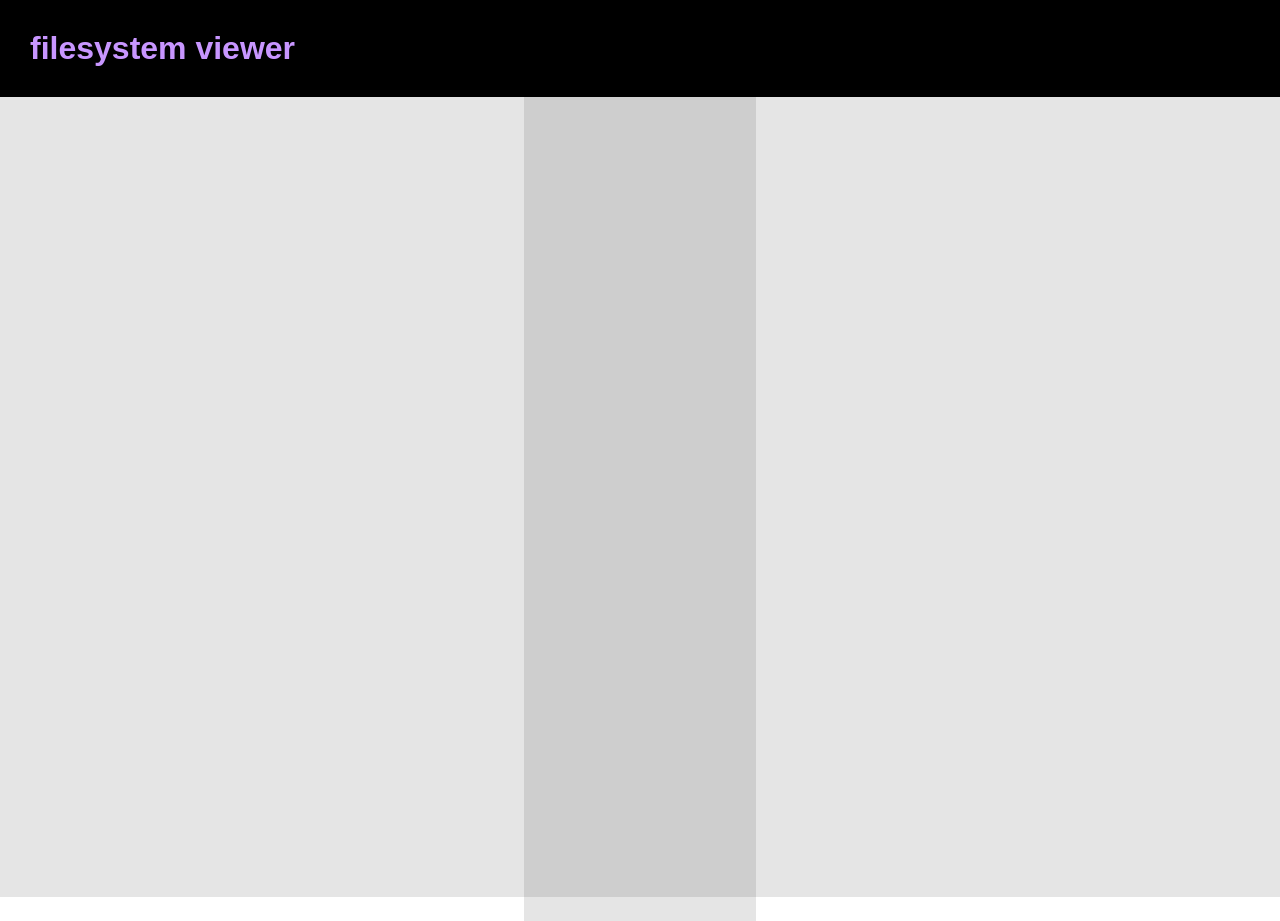
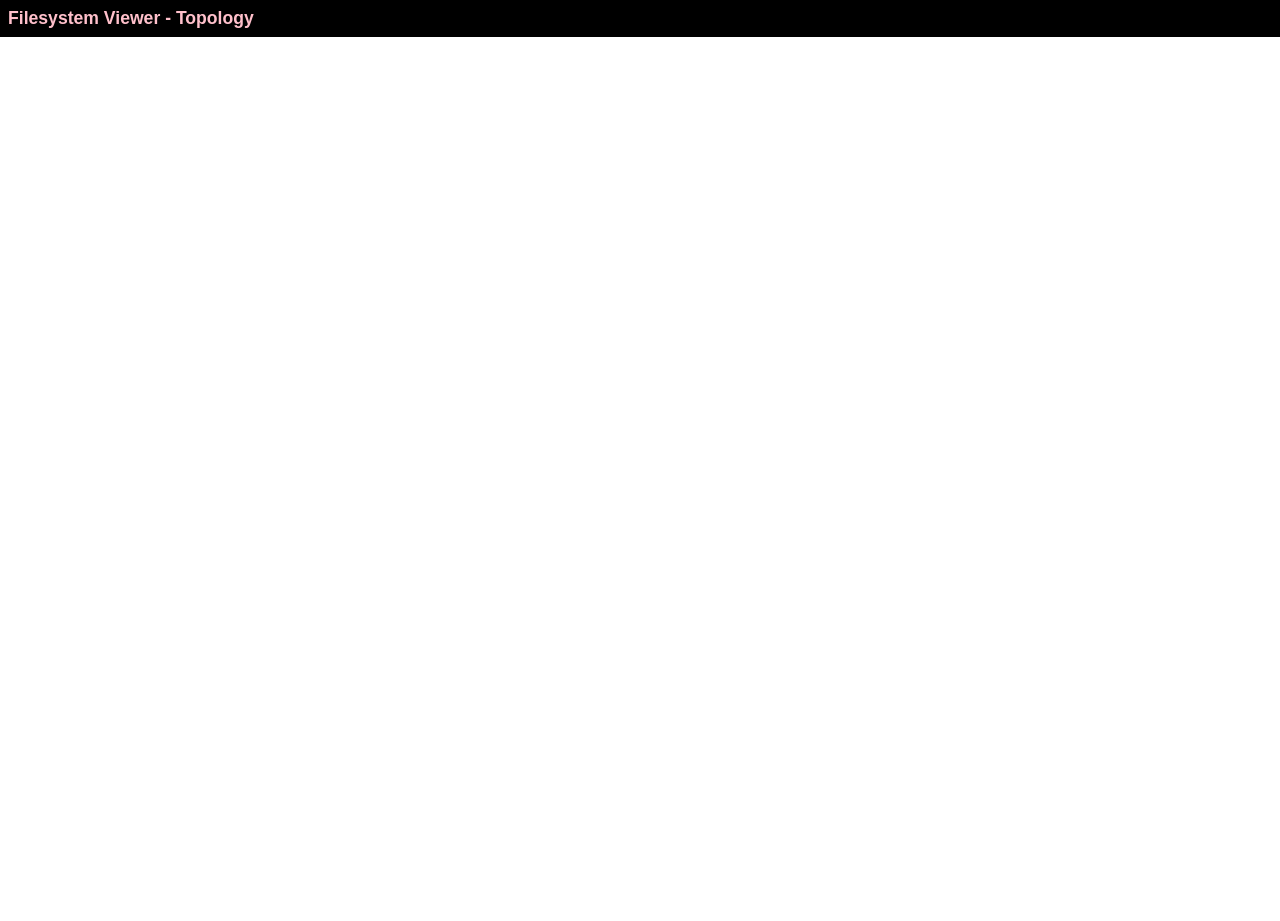
Before and after one commit to jakeblackburnn/filesystem-viewer, a website: page topology.html in a window 1280 px wide. After the commit the page ends 800 px from the top, so only its background shows below. Drawn offline with Linux system fonts and the light colour scheme; no server answers.

Commit message:
Improve styles and formatting for topology

```diff
--- a/styles.css
+++ b/styles.css
@@ -13,10 +13,11 @@ body {
 
 header {
   background: black;
-  color: rgb(200, 150, 255);
+  color: pink;
 
   h1 {
-    padding: 30px;
+    font-size: 1.1rem;
+    padding: 8px;
     margin: 0;
   }
 }
@@ -25,25 +26,30 @@ main {
   display: flex;
   justify-content: space-around;
   align-items: center;
-  height: 100vh;
-  background: rgba(0, 0, 0, 0.1);
-
 }
 
 main ul {
-  margin: 0;
+  margin: 0 0 0 10%;
   padding: 5% 20px;
-  width: 15%;
+  width: 100%;
   height: 90%;
 
   list-style: none;
   text-decoration: underline;
-  color: rgb(100, 100, 255);
-  background: rgba(0, 0, 0, 0.1);
 
   li {
+
     margin: 5px;
     padding-left: 5px;
+
+    a {
+	color: navy;
+    }
+
+    a:hover {
+	color: hotpink;
+
+    }
   }
 }
 
--- a/topology.html
+++ b/topology.html
@@ -16,12 +16,10 @@
 <body>
 
   <header>
-  <h1> filesystem viewer </h1>
+  <h1> Filesystem Viewer - Topology</h1>
   </header>
 
-
   <main>
-
 	  <!-- Map of Files in Root -->
 	  <ul id="file-map">
 
```
